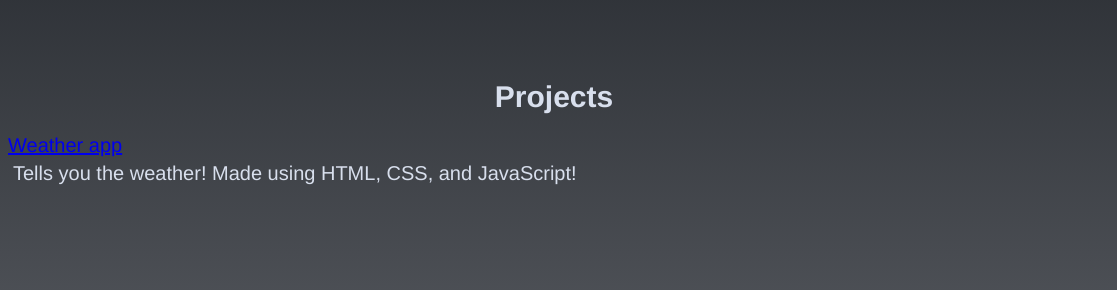
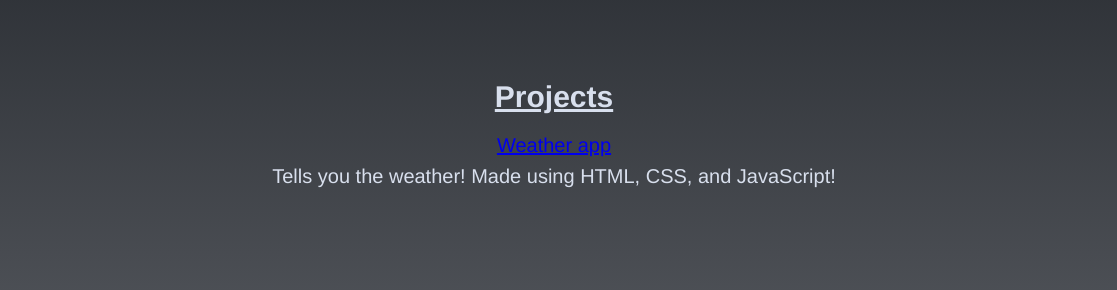
Before and after one commit to rndlpz/website, a plain HTML site: page index.html in a window 1280 px wide. Shown: the part 330-620 px from the top of the page, 0-1117 px from the left. Drawn offline with Linux system fonts and the light colour scheme.

Commit message:
added css to website

```diff
--- a/index.html
+++ b/index.html
@@ -16,7 +16,7 @@
             </p>
             <a class = "links" href = https://github.com/rndlpz><img src="github-betterlogo.png" alt="GitHub link" width=120></a>
             <a class = "links" href = https://www.linkedin.com/in/rndlpz//><img src="linkedin-logo.png" alt="LinkedIn link" width=120></a>
-            <h2 class = "maintitle">Projects</h2>
+            <h2 class = "mainprojtitle"><u>    Projects    </u></h2>
             <dl>
                 <dt><a class = "projtitle" href = https://rndlpz.github.io/weather-app/>Weather app</a></dt>
                 <dd class = "projdescription">Tells you the weather! Made using HTML, CSS, and JavaScript!</dd>
--- a/styles.css
+++ b/styles.css
@@ -85,14 +85,12 @@ a:visited{
   color: #C0A8F0;
 }
 
-.maintitle{
+.maintitle,
+.mainprojtitle,
+.projtitle,
+.projdescription{
   display: flex;
   flex-direction: column;
   align-items: center;
   margin:8px;
 }
-
-.projdescription{
-  display: inline-grid;
-  margin:5px;
-}
```
